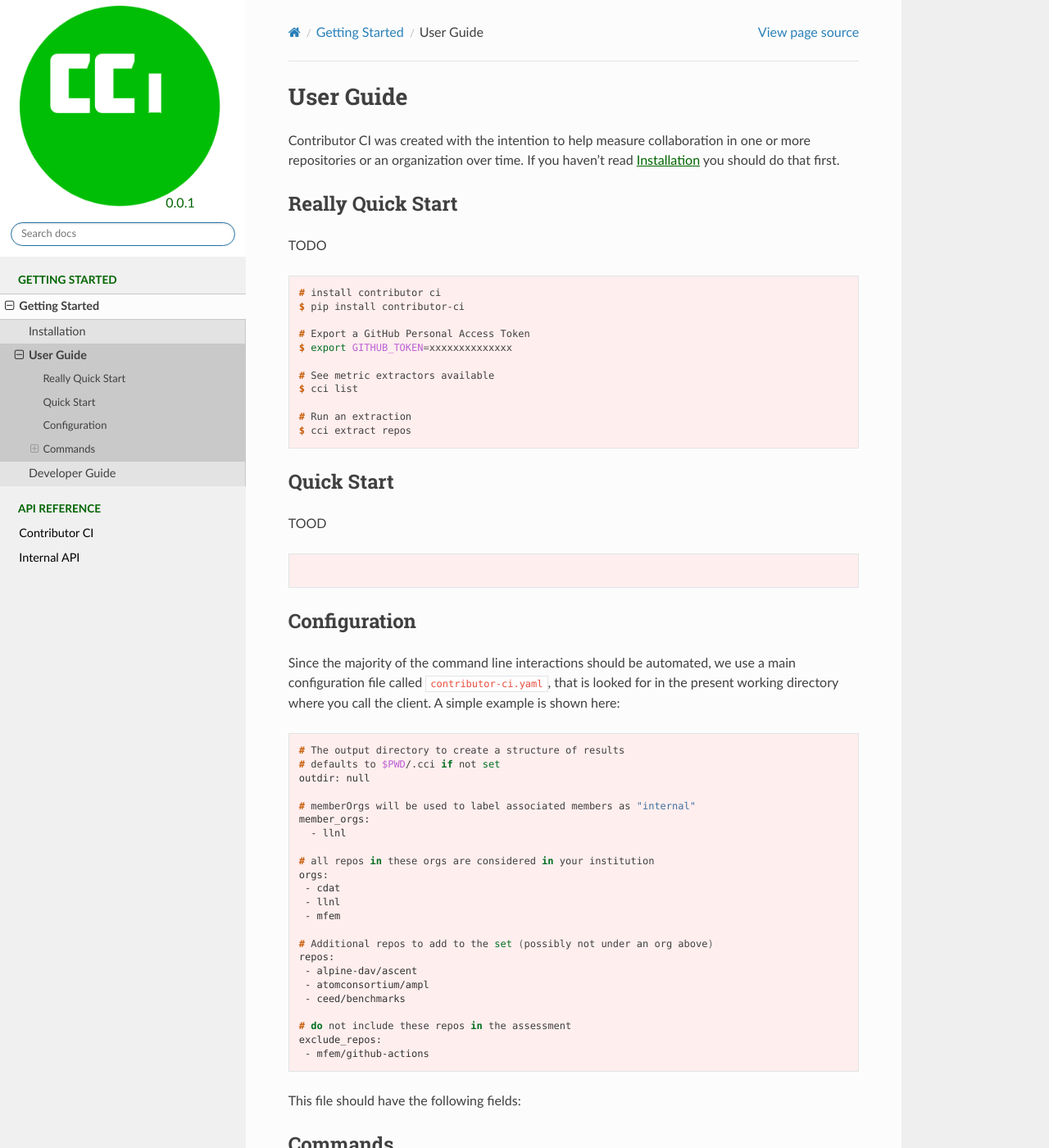
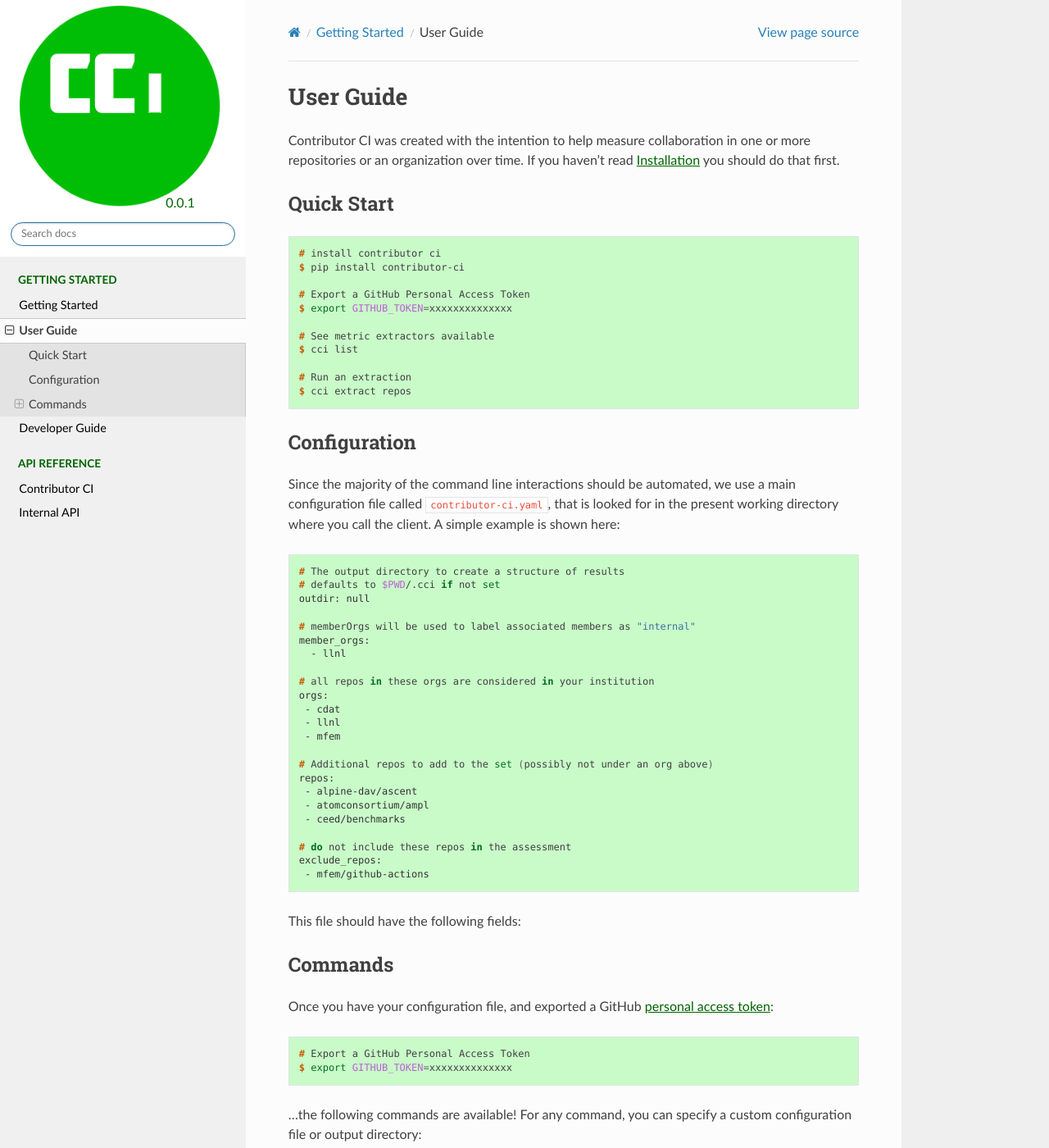
Before and after one commit to vsoch/contributor-ci, a Sphinx documentation site: the page built from docs/getting_started/user-guide.rst, in a window 1280 px wide and 1400 px high. Shown: the whole window at 82% size. Built offline with Sphinx 7.4.7 and the Read the Docs theme 2.0.0, drawn with Linux system fonts in a browser that asks for light colours; pages that are not in the unit, such as notebooks, are missing from menus.

Commit message:
update docs
Signed-off-by: vsoch <vsoch@users.noreply.github.com>

```diff
--- a/docs/_static/theme.css
+++ b/docs/_static/theme.css
@@ -47,7 +47,7 @@
    .wy-nav-top,
    .wy-menu-vertical li.toctree-l2.current li.toctree-l3>a:hover {
        background: white;
-       color: #fee;
+       color: #C9FBC9;
    }
 
    /* Main content
@@ -55,7 +55,7 @@
 
    .wy-nav-content .highlight,
    .wy-nav-content .rst-content .warning {
-       background: #FEE;
+       background: #C9FBC9;
    }
 
    .wy-nav-content .rst-content .warning .admonition-title {
--- a/docs/getting_started/user-guide.rst
+++ b/docs/getting_started/user-guide.rst
@@ -9,10 +9,9 @@
 If you haven't read :ref:`getting_started-installation` you should do that first.
 
 
-Really Quick Start
-==================
+Quick Start
+===========
 
-TODO
 
 .. code-block:: console
 
@@ -27,18 +26,6 @@
 
     # Run an extraction
     $ cci extract repos
-
-
-
-Quick Start
-===========
-
-TOOD
-
-.. code-block:: console
-
-
-.. _getting_started-config:
 
 
 Configuration
--- a/docs/index.rst
+++ b/docs/index.rst
@@ -38,6 +38,8 @@
    :maxdepth: 2
 
    getting_started/index
+   getting_started/user-guide
+   getting_started/developer-guide
 
 .. toctree::
     :caption: API Reference
```
